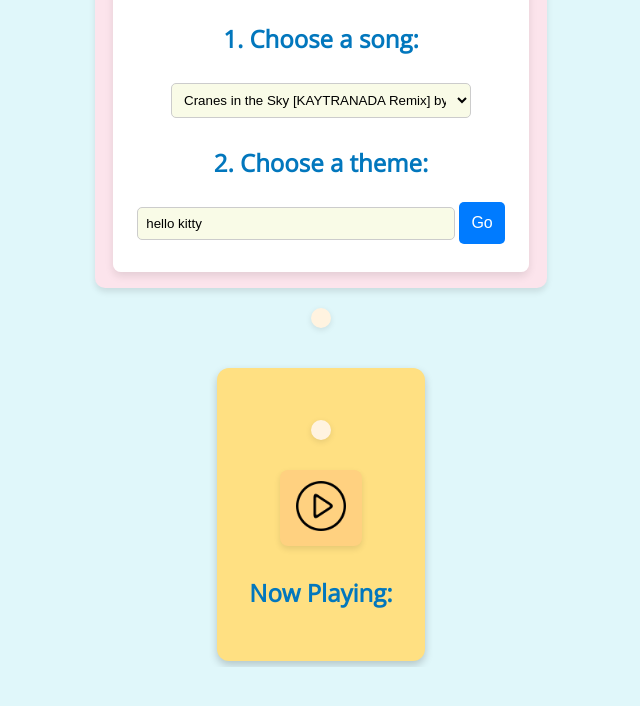
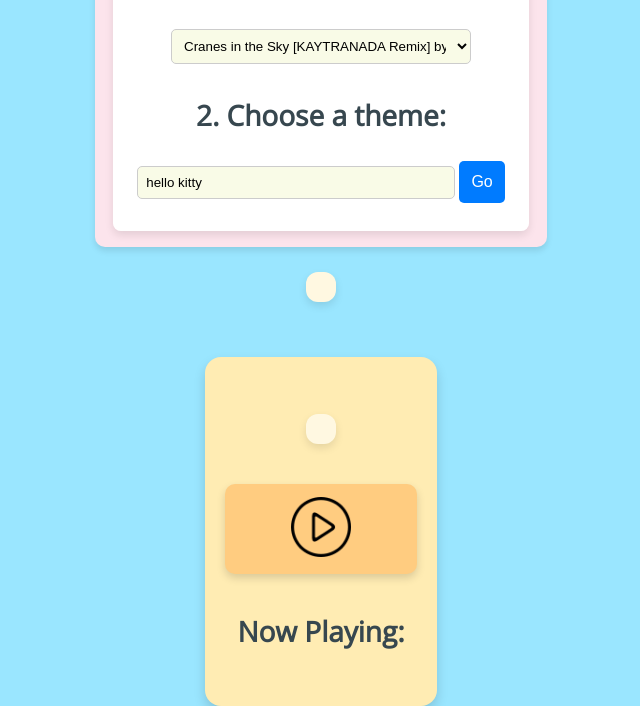
Before and after one commit to rtyuiop620/webtech_prac6, a plain HTML site: page index.html in a window 1280 px wide. Shown: the part 133-839 px from the top of the page, without its empty margins (319-959 px from the left). Before the commit the page ends 800 px from the top, so only its background shows below. Drawn offline with nearby package versions, Linux system fonts and the light colour scheme; files whose address does not match are found by name.

Commit message:
musicbox-style.css

```diff
--- a/musicbox-style.css
+++ b/musicbox-style.css
@@ -4,50 +4,85 @@
   flex-direction: column;
   align-items: center;
   text-align: center;
-    background-color: #ffe082; /* Light amber background for the music screen */
+  background-color: #ffecb3; /* Soft amber background for a warmer feel */
   padding: 2rem;
-    border-radius: 12px;
-    box-shadow: 0 4px 8px rgba(0, 0, 0, 0.2); /* Subtle shadow for depth */
-    max-width: 600px;
-    margin: 20px auto;
+  border-radius: 16px; /* More rounded corners for a modern look */
+  box-shadow: 0 6px 12px rgba(0, 0, 0, 0.15); /* Deeper shadow for a polished effect */
+  max-width: 450px; /* Increased width for better content spacing */
+  max-height: 300px;
+  margin: 30px auto; /* More balanced margin */
+  transition: box-shadow 0.3s ease-in-out;
+}
+
+#music:hover {
+  box-shadow: 0 8px 16px rgba(0, 0, 0, 0.2); /* Slightly stronger shadow on hover */
 }
 
 .gif-display {
-    margin: 20px 0;
-    background-color: #fff3e0; /* Light orange background for the gif display */
-    padding: 10px;
-    border-radius: 10px;
-    box-shadow: 0 2px 6px rgba(0, 0, 0, 0.1); /* Light shadow for a floating effect */
+  margin: 25px 0;
+  background-color: #fff8e1; /* Softer light orange background */
+  padding: 15px;
+  border-radius: 12px;
+  box-shadow: 0 4px 8px rgba(0, 0, 0, 0.1); /* Subtle floating effect */
+  max-width: 100%;
 }
 
 .gif {
   max-width: 100%;
   height: auto;
-    border: 2px solid #ffab40; /* Vibrant orange border for gifs */
-    border-radius: 10px;
-    box-shadow: 0 3px 6px rgba(0, 0, 0, 0.1); /* Shadow for depth */
+  border: 3px solid #ffa726; /* Vibrant orange border for contrast */
+  border-radius: 12px; /* Slightly more rounded */
+  box-shadow: 0 4px 8px rgba(0, 0, 0, 0.15); /* Deeper shadow for more depth */
+  transition: transform 0.3s ease-in-out;
+}
+
+.gif:hover {
+  transform: translateY(-5px); /* Adds a floating effect on hover */
 }
 
 #control-bar {
-    margin: 10px 0;
-    background-color: #ffd180; /* Pale orange background for the control bar */
-    padding: 10px;
-    border-radius: 8px;
-    box-shadow: 0 3px 6px rgba(0, 0, 0, 0.1); /* Shadow for depth */
+  margin: 15px 0;
+  background-color: #ffcc80; /* Softer pale orange background */
+  padding: 12px;
+  border-radius: 10px;
+  box-shadow: 0 4px 8px rgba(0, 0, 0, 0.15); /* Slightly deeper shadow for emphasis */
+  width: 100%; /* Ensures control bar spans the full content width */
 }
 
 #play-button {
   background: none;
   border: none;
   cursor: pointer;
+  transition: transform 0.3s ease-in-out;
 }
 
 #play-button img {
-    width: 50px;
-    height: 50px;
-    transition: transform 0.3s ease; /* Smooth transition for hover effect */
+  width: 60px; /* Increased size for better visibility */
+  height: 60px;
+  transition: transform 0.3s ease;
 }
 
 #play-button img:hover {
-    transform: scale(1.1); /* Enlarges the play button slightly on hover */
+  transform: scale(1.15); /* Enlarges the play button slightly more for a bolder hover effect */
 }
+
+/* Global enhancements */
+body {
+  background-color: #9ae6ff; /* Light green background for a fresh, clean look */
+  font-family: 'Open Sans', sans-serif;
+  color: #333; /* Darker text for better readability */
+}
+
+h1, h2 {
+  color: #37474f; /* Darker, more neutral colors for titles */
+}
+
+h1 {
+  font-size: 2.5rem;
+  margin-bottom: 1rem;
+}
+
+h2 {
+  font-size: 1.75rem;
+  margin-bottom: 1.5rem;
+}
```
Lines whose indentation alone changed are shown as unchanged.
